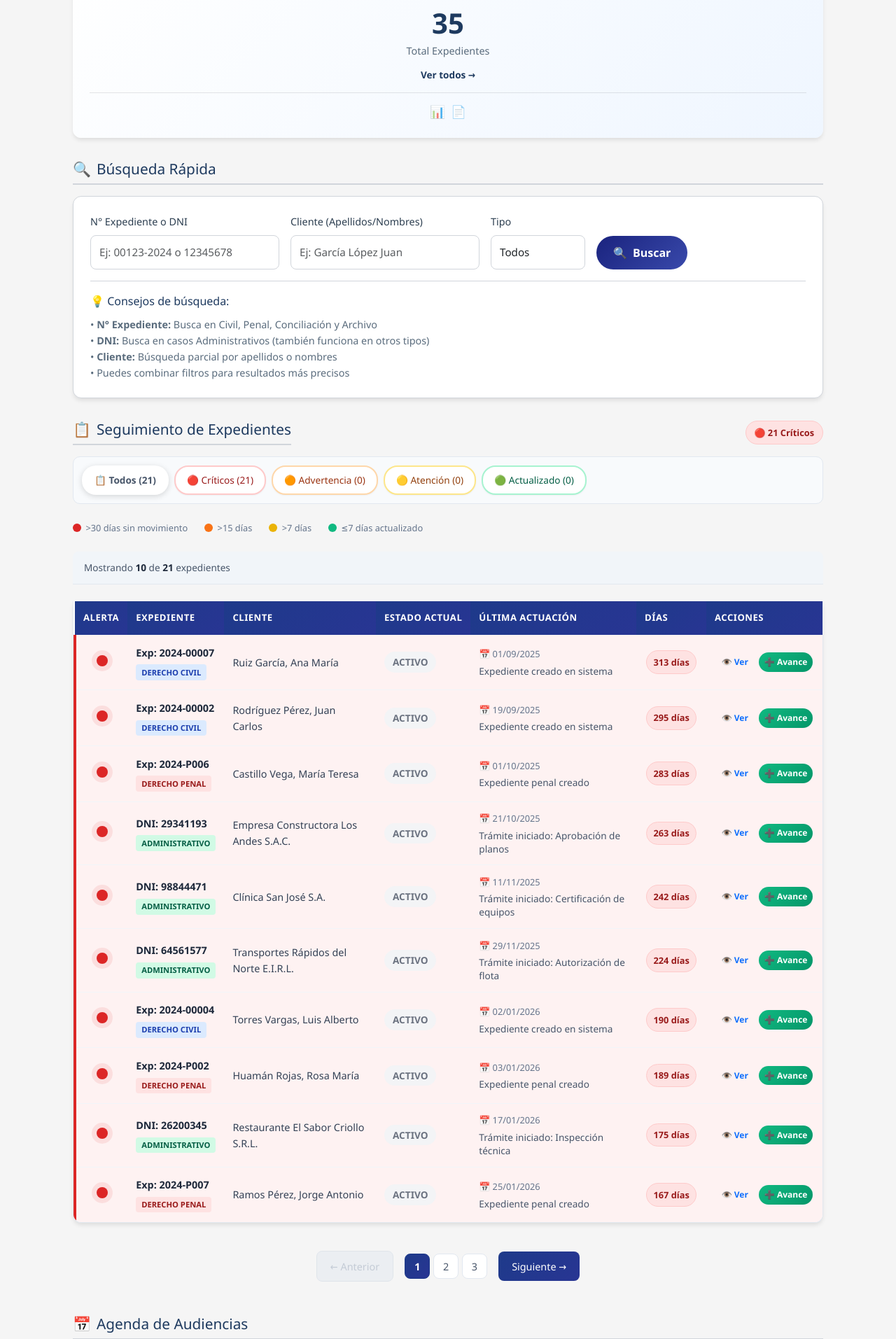
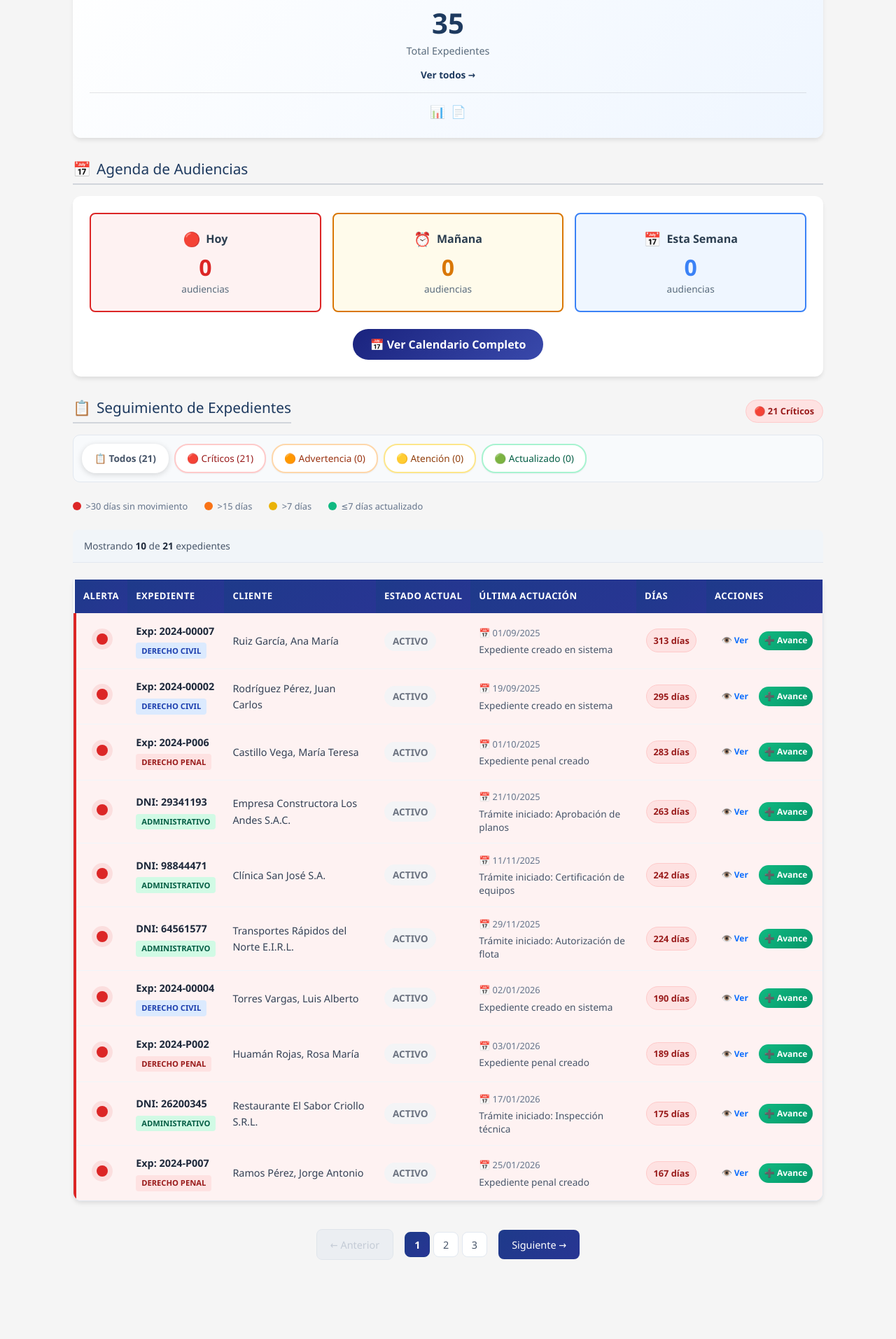
Before and after one commit to quijandriasistema-dot/gestor-expedientes, a Flask app: page /index in a window 1280 px wide. Shown: the part 772-2685 px from the top of the page at 70% size. Run offline with Flask 3, Linux system fonts and the light colour scheme; a user stored in the database is signed in; data comes from the database, SQL or seed files in the repository; tables that the repository leaves empty hold one stand-in row (values such as "Sample post"); parts of the project's set-up code (start-up, migrations or seed data) failed here and were passed over; some libraries are stand-ins or nearby versions.

Commit message:
v1.0.5-fix - Dashboard reordenado: Agenda antes, Seguimiento despues, paginacion con ancla #seguimiento, sin busqueda rapida

```diff
--- a/app/templates/index.html
+++ b/app/templates/index.html
@@ -204,82 +204,81 @@
         {% endif %}
     </div>
 
-    <!-- Búsqueda Rápida -->
+    <!-- ============================================ -->
+    <!-- AGENDA DE AUDIENCIAS (AHORA ANTES DE SEGUIMIENTO) -->
+    <!-- ============================================ -->
     <h2 class="section-title">
-        <span>🔍</span>
-        <span>Búsqueda Rápida</span>
+        <span>📅</span>
+        <span>Agenda de Audiencias</span>
     </h2>
 
-    <div class="search-section" style="background: white; padding: 1.5rem; border-radius: 12px; border: 1px solid var(--color-border);">
-        <form action="{{ url_for('main.expedientes') }}" method="GET" class="search-form">
+    <div class="agenda-section">
+        <div class="agenda-cards">
+            <div class="agenda-card agenda-hoy">
+                <div class="agenda-header">
+                    <span class="agenda-icon">🔴</span>
+                    <span class="agenda-title">Hoy</span>
+                </div>
+                <div class="agenda-count">{{ audiencias_hoy }}</div>
+                <div class="agenda-label">audiencias</div>
+            </div>
 
-            <div class="search-row" style="display: grid; grid-template-columns: 2fr 2fr 1fr auto; gap: 1rem; align-items: end;">
+            <div class="agenda-card agenda-manana">
+                <div class="agenda-header">
+                    <span class="agenda-icon">⏰</span>
+                    <span class="agenda-title">Mañana</span>
+                </div>
+                <div class="agenda-count">{{ audiencias_manana }}</div>
+                <div class="agenda-label">audiencias</div>
+            </div>
 
-                <!-- Buscar por Expediente/DNI -->
-                <div class="form-group" style="margin: 0;">
-                    <label style="display: block; margin-bottom: 0.5rem; font-weight: 500; font-size: 0.9rem; color: var(--color-text);">
-                        N° Expediente o DNI
-                    </label>
-                    <input type="text"
-                           name="buscar_numero"
-                           class="form-control"
-                           placeholder="Ej: 00123-2024 o 12345678"
-                           style="width: 100%; padding: 0.75rem; border: 1px solid var(--color-border); border-radius: 8px; font-size: 0.95rem;">
+            <div class="agenda-card agenda-semana">
+                <div class="agenda-header">
+                    <span class="agenda-icon">📅</span>
+                    <span class="agenda-title">Esta Semana</span>
                 </div>
+                <div class="agenda-count">{{ audiencias_semana }}</div>
+                <div class="agenda-label">audiencias</div>
+            </div>
+        </div>
 
-                <!-- Buscar por Cliente -->
-                <div class="form-group" style="margin: 0;">
-                    <label style="display: block; margin-bottom: 0.5rem; font-weight: 500; font-size: 0.9rem; color: var(--color-text);">
-                        Cliente (Apellidos/Nombres)
-                    </label>
-                    <input type="text"
-                           name="buscar_cliente"
-                           class="form-control"
-                           placeholder="Ej: García López Juan"
-                           style="width: 100%; padding: 0.75rem; border: 1px solid var(--color-border); border-radius: 8px; font-size: 0.95rem;">
-                </div>
+        <!-- Alerta de audiencias próximas -->
+        {% if proximas_audiencias %}
+        <div class="audiencias-alert">
+            <div class="alert-header">
+                <span>⚠️</span>
+                <strong>Audiencias Próximas</strong>
+            </div>
+            <ul class="alert-list">
+                {% for aud in proximas_audiencias[:3] %}
+                <li class="alert-item">
+                    <span class="alert-date">
+                        {{ aud.fecha|fecha }} a las {{ aud.hora|hora }}
+                    </span>
+                    <span class="alert-client">
+                        {{ aud.expediente.cliente if aud.expediente else 'Cliente' }}
+                    </span>
+                    <span class="alert-tipo">({{ aud.get_tipo_label() }})</span>
+                    <a href="{{ url_for('main.ver_audiencia', id=aud.id) }}" class="btn btn-small btn-warning">
+                        Ver
+                    </a>
+                </li>
+                {% endfor %}
+            </ul>
+        </div>
+        {% endif %}
 
-                <!-- Filtro por Tipo -->
-                <div class="form-group" style="margin: 0;">
-                    <label style="display: block; margin-bottom: 0.5rem; font-weight: 500; font-size: 0.9rem; color: var(--color-text);">
-                        Tipo
-                    </label>
-                    <select name="filtro_tipo"
-                            class="form-control"
-                            style="width: 100%; padding: 0.75rem; border: 1px solid var(--color-border); border-radius: 8px; background: white; font-size: 0.95rem;">
-                        <option value="">Todos</option>
-                        <option value="civil">⚖️ Civil</option>
-                        <option value="penal">⚔️ Penal</option>
-                        <option value="administrativo">🏛️ Admin</option>
-                        <option value="conciliacion">🤝 Conciliación</option>
-                        <option value="archivo">📦 Archivo</option>
-                    </select>
-                </div>
-
-                <!-- Botón Buscar -->
-                <div class="form-group" style="margin: 0;">
-                    <button type="submit" class="btn btn-primary" style="padding: 0.75rem 1.5rem; width: 100%; display: flex; align-items: center; justify-content: center; gap: 0.5rem;">
-                        <span>🔍</span> Buscar
-                    </button>
-                </div>
-            </div>
-        </form>
-
-        <div class="search-filters" style="margin-top: 1rem; padding-top: 1rem; border-top: 1px solid var(--color-border);">
-            <span class="search-tip-title" style="color: var(--color-primary); font-weight: 500;">💡 Consejos de búsqueda:</span>
-            <span class="search-tip-text" style="display: block; margin-top: 0.5rem; font-size: 0.9rem; color: var(--color-text-light); line-height: 1.6;">
-                • <strong>N° Expediente:</strong> Busca en Civil, Penal, Conciliación y Archivo<br>
-                • <strong>DNI:</strong> Busca en casos Administrativos (también funciona en otros tipos)<br>
-                • <strong>Cliente:</strong> Búsqueda parcial por apellidos o nombres<br>
-                • Puedes combinar filtros para resultados más precisos
-            </span>
+        <div class="agenda-actions">
+            <a href="{{ url_for('main.audiencias') }}" class="btn btn-primary">
+                <span>📅</span> Ver Calendario Completo
+            </a>
         </div>
     </div>
 
     <!-- ============================================ -->
-    <!-- SEGUIMIENTO DE EXPEDIENTES - CON PAGINACIÓN Y FILTRO SEMÁFORO -->
+    <!-- SEGUIMIENTO DE EXPEDIENTES (AHORA DESPUÉS DE AGENDA) -->
     <!-- ============================================ -->
-    <div class="seguimiento-section">
+    <div class="seguimiento-section" id="seguimiento">
         <div class="section-header-with-export" style="margin-bottom: 1rem;">
             <h2 class="section-title" style="margin: 0;">
                 <span>📋</span>
@@ -308,19 +307,19 @@
 
         <!-- Filtro por Semáforo -->
         <div class="semaforo-filtros">
-            <a href="{{ url_for('main.index') }}" class="semaforo-btn {{ 'active' if not filtro_semaforo else '' }}">
+            <a href="{{ url_for('main.index') }}#seguimiento" class="semaforo-btn {{ 'active' if not filtro_semaforo else '' }}">
                 📋 Todos ({{ seguimiento_data|length }})
             </a>
-            <a href="{{ url_for('main.index', semaforo='critica') }}" class="semaforo-btn semaforo-critica {{ 'active' if filtro_semaforo == 'critica' else '' }}">
+            <a href="{{ url_for('main.index', semaforo='critica') }}#seguimiento" class="semaforo-btn semaforo-critica {{ 'active' if filtro_semaforo == 'critica' else '' }}">
                 🔴 Crítico{{ 's' if total_criticos > 1 else '' }} ({{ total_criticos }})
             </a>
-            <a href="{{ url_for('main.index', semaforo='advertencia') }}" class="semaforo-btn semaforo-advertencia {{ 'active' if filtro_semaforo == 'advertencia' else '' }}">
+            <a href="{{ url_for('main.index', semaforo='advertencia') }}#seguimiento" class="semaforo-btn semaforo-advertencia {{ 'active' if filtro_semaforo == 'advertencia' else '' }}">
                 🟠 Advertencia{{ 's' if total_advertencias > 1 else '' }} ({{ total_advertencias }})
             </a>
-            <a href="{{ url_for('main.index', semaforo='atencion') }}" class="semaforo-btn semaforo-atencion {{ 'active' if filtro_semaforo == 'atencion' else '' }}">
+            <a href="{{ url_for('main.index', semaforo='atencion') }}#seguimiento" class="semaforo-btn semaforo-atencion {{ 'active' if filtro_semaforo == 'atencion' else '' }}">
                 🟡 Atención{{ 's' if total_atencion > 1 else '' }} ({{ total_atencion }})
             </a>
-            <a href="{{ url_for('main.index', semaforo='normal') }}" class="semaforo-btn semaforo-normal {{ 'active' if filtro_semaforo == 'normal' else '' }}">
+            <a href="{{ url_for('main.index', semaforo='normal') }}#seguimiento" class="semaforo-btn semaforo-normal {{ 'active' if filtro_semaforo == 'normal' else '' }}">
                 🟢 Actualizado{{ 's' if total_normal > 1 else '' }} ({{ total_normal }})
             </a>
         </div>
@@ -423,7 +422,7 @@
                                 </div>
                                 <div class="empty-hint">
                                     {% if filtro_semaforo %}
-                                        <a href="{{ url_for('main.index') }}">Ver todos los expedientes</a>
+                                        <a href="{{ url_for('main.index') }}#seguimiento">Ver todos los expedientes</a>
                                     {% else %}
                                         Todos los expedientes están concluidos, archivados o aún no hay registros.
                                     {% endif %}
@@ -435,11 +434,11 @@
             </table>
         </div>
 
-        <!-- Paginación -->
+        <!-- Paginación con ancla #seguimiento -->
         {% if total_paginas > 1 %}
         <div class="paginacion-controles">
             {% if pagina_actual > 1 %}
-            <a href="{{ url_for('main.index', page=pagina_actual-1, semaforo=filtro_semaforo) }}" class="pag-btn pag-anterior">
+            <a href="{{ url_for('main.index', page=pagina_actual-1, semaforo=filtro_semaforo) }}#seguimiento" class="pag-btn pag-anterior">
                 ← Anterior
             </a>
             {% else %}
@@ -451,13 +450,13 @@
                     {% if p == pagina_actual %}
                         <span class="pag-numero pag-activo">{{ p }}</span>
                     {% else %}
-                        <a href="{{ url_for('main.index', page=p, semaforo=filtro_semaforo) }}" class="pag-numero">{{ p }}</a>
+                        <a href="{{ url_for('main.index', page=p, semaforo=filtro_semaforo) }}#seguimiento" class="pag-numero">{{ p }}</a>
                     {% endif %}
                 {% endfor %}
             </div>
 
             {% if pagina_actual < total_paginas %}
-            <a href="{{ url_for('main.index', page=pagina_actual+1, semaforo=filtro_semaforo) }}" class="pag-btn pag-siguiente">
+            <a href="{{ url_for('main.index', page=pagina_actual+1, semaforo=filtro_semaforo) }}#seguimiento" class="pag-btn pag-siguiente">
                 Siguiente →
             </a>
             {% else %}
@@ -465,75 +464,6 @@
             {% endif %}
         </div>
         {% endif %}
-    </div>
-
-    <!-- Agenda de Audiencias -->
-    <h2 class="section-title">
-        <span>📅</span>
-        <span>Agenda de Audiencias</span>
-    </h2>
-
-    <div class="agenda-section">
-        <div class="agenda-cards">
-            <div class="agenda-card agenda-hoy">
-                <div class="agenda-header">
-                    <span class="agenda-icon">🔴</span>
-                    <span class="agenda-title">Hoy</span>
-                </div>
-                <div class="agenda-count">{{ audiencias_hoy }}</div>
-                <div class="agenda-label">audiencias</div>
-            </div>
-
-            <div class="agenda-card agenda-manana">
-                <div class="agenda-header">
-                    <span class="agenda-icon">⏰</span>
-                    <span class="agenda-title">Mañana</span>
-                </div>
-                <div class="agenda-count">{{ audiencias_manana }}</div>
-                <div class="agenda-label">audiencias</div>
-            </div>
-
-            <div class="agenda-card agenda-semana">
-                <div class="agenda-header">
-                    <span class="agenda-icon">📅</span>
-                    <span class="agenda-title">Esta Semana</span>
-                </div>
-                <div class="agenda-count">{{ audiencias_semana }}</div>
-                <div class="agenda-label">audiencias</div>
-            </div>
-        </div>
-
-        <!-- Alerta de audiencias próximas -->
-        {% if proximas_audiencias %}
-        <div class="audiencias-alert">
-            <div class="alert-header">
-                <span>⚠️</span>
-                <strong>Audiencias Próximas</strong>
-            </div>
-            <ul class="alert-list">
-                {% for aud in proximas_audiencias[:3] %}
-                <li class="alert-item">
-                    <span class="alert-date">
-                        {{ aud.fecha|fecha }} a las {{ aud.hora|hora }}
-                    </span>
-                    <span class="alert-client">
-                        {{ aud.expediente.cliente if aud.expediente else 'Cliente' }}
-                    </span>
-                    <span class="alert-tipo">({{ aud.get_tipo_label() }})</span>
-                    <a href="{{ url_for('main.ver_audiencia', id=aud.id) }}" class="btn btn-small btn-warning">
-                        Ver
-                    </a>
-                </li>
-                {% endfor %}
-            </ul>
-        </div>
-        {% endif %}
-
-        <div class="agenda-actions">
-            <a href="{{ url_for('main.audiencias') }}" class="btn btn-primary">
-                <span>📅</span> Ver Calendario Completo
-            </a>
-        </div>
     </div>
 </div>
 {% endblock %}
@@ -631,10 +561,6 @@
         flex: 1;
         justify-content: center;
     }
-
-    .search-row {
-        grid-template-columns: 1fr !important;
-    }
 }
 
 /* ============================================
@@ -643,6 +569,7 @@
 
 .seguimiento-section {
     margin: 2rem 0;
+    scroll-margin-top: 20px;
 }
 
 /* Resumen de alertas */
```
